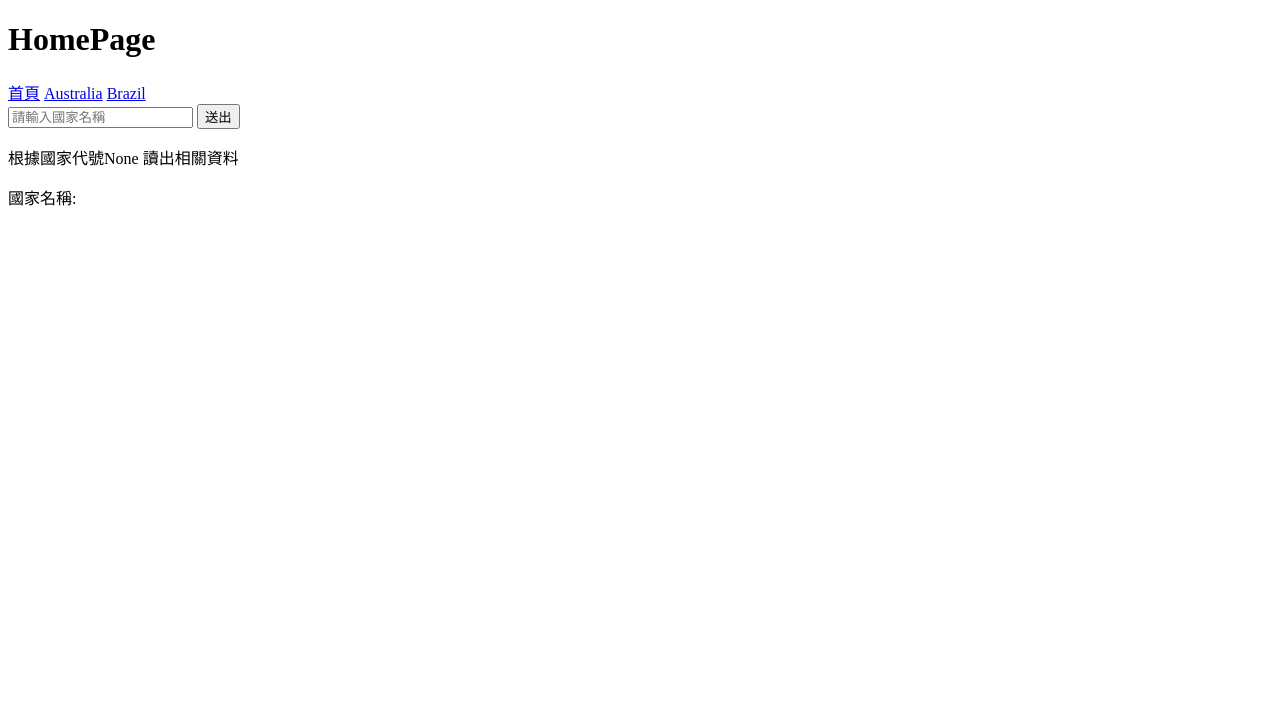
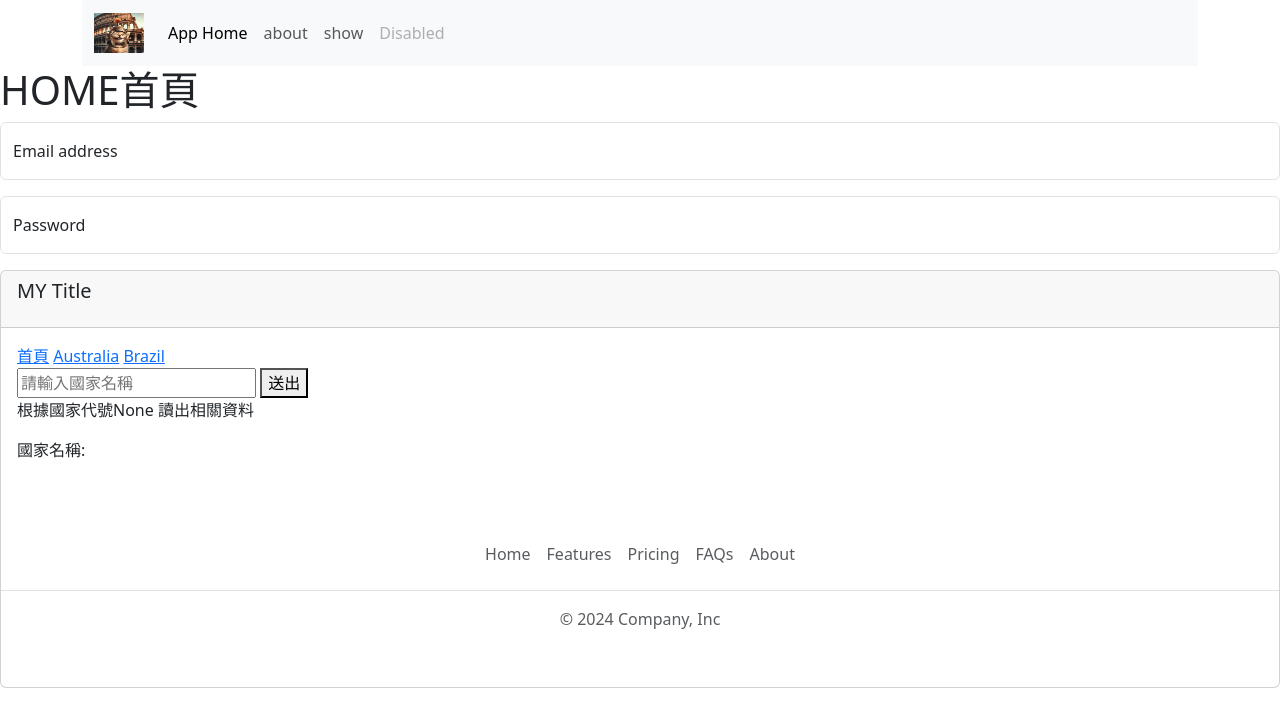
Before and after one commit to jayhong329/DjangoHome-Secondproject, a Django app: page / in a window 1280 px wide. Shown: the top 727 px of the page. Run offline with Django 5.2, Linux system fonts and the light colour scheme; some libraries are stand-ins or nearby versions.

Commit message:
url-tag的使用

```diff
--- a/home/templates/home/index.html
+++ b/home/templates/home/index.html
@@ -1,12 +1,12 @@
-<!DOCTYPE html>
-<html lang="en">
-<head>
-    <meta charset="UTF-8">
-    <meta name="viewport" content="width=device-width, initial-scale=1.0">
-    <title>HomePage</title>
-</head>
-<body>
-    <H1>HomePage</H1>
+{% extends 'base.html'%}
+
+{% block title %}
+<H1>HOME首頁</H1>
+{% endblock %}
+
+
+{% block content %}
+
     <a href="/">首頁</a>
     <a href="/?id=8">Australia</a>
     <a href="/?id=15">Brazil</a>
@@ -21,5 +21,4 @@
 
     <p>根據國家代號{{  id  }} 讀出相關資料</p>
     <p>國家名稱: {{ country }}</p>
-</body>
-</html>
+    {% endblock %}
--- a/home/urls.py
+++ b/home/urls.py
@@ -1,8 +1,9 @@
 from django.urls import path
 from home import views
 
+app_name = 'home'
 urlpatterns = [
-    path ('', views.index), # http://127.0.0.1:8000/
+    path ('', views.index, name = 'index'), # http://127.0.0.1:8000/
     path('home/',views.index),  #https://127.0.0.1:8000/home/
     path('countries/',views.countries),  #https://127.0.0.1:8000/countries/
     path('about/',views.about),  #https://127.0.0.1:8000/about/
--- a/myapp/urls.py
+++ b/myapp/urls.py
@@ -1,16 +1,17 @@
 from django.urls import path
 from myapp import views
 
+app_name = 'myapp'
 urlpatterns = [
     # path('比對的路徑', '要執行的function')
     #https://127.0.0.1:8000/store/
-    path('', views.index),
+    path('', views.index, name = "index"),
 
     #https://127.0.0.1:8000/store/detail/uuid
     path('details/<uuid:product_id>', views.details),
 
     #https://127.0.0.1:8000/store/about/
-    path('about/', views.about),
+    path('about/', views.about, name = "about"),
 
     #https://127.0.0.1:8000/store/about/2000
     path('about/<int:year>', views.about),
@@ -25,5 +26,5 @@ urlpatterns = [
     path('member_info/', views.member_info),
 
     #https://127.0.0.1:8000/store/show/
-    path('show/', views.show),
+    path('show/', views.show, name = "show"),
 ]
--- a/myapp/views.py
+++ b/myapp/views.py
@@ -6,7 +6,7 @@ from datetime import datetime
 
 def index(request):
     # return HttpResponse('<h2>我的APP 首頁</h2>')
-    title= 'hello django'
+    title= 'hello myapp'
     text = "a description, either true or imagined, of a connected series of events a description, either true or imagined, of a connected series of events a description, either true or imagined, of a connected series of events"
     now = datetime.now()
     id = '123e4567-e89b-12d3-a456-426655440000'
--- a/templates/base.html
+++ b/templates/base.html
@@ -14,7 +14,9 @@
     <div class="container">
         {% include 'navbar.html' %}
     </div>
-    <h1>Hello, world!</h1>
+    {% block title %}
+    <h1>Hello, 首頁!</h1>
+    {% endblock %}
 
     <div class="form-floating mb-3">
         <input type="email" class="form-control" id="floatingInput" placeholder="name@example.com">
@@ -29,16 +31,18 @@
 
       <div class="card">
         <h5 class="card-header">
-            {% block title %}
+
             <p>MY Title</p>
-            {% endblock %}
+
         </h5>
         <div class="card-body">
               {% block content %}
               <p>這裡的內容會被換掉</p>
               {% endblock %}
         </div>
+        {% include 'footer.html' %}
       </div>
+
       <!-- <script src="https://cdn.jsdelivr.net/npm/bootstrap@5.3.3/dist/js/bootstrap.bundle.min.js" integrity="sha384-YvpcrYf0tY3lHB60NNkmXc5s9fDVZLESaAA55NDzOxhy9GkcIdslK1eN7N6jIeHz" crossorigin="anonymous"></script> -->
       <script src="{% static 'scripts/bootstrap.min.js'%}"></script>
       {% block scripts %}
--- /dev/null
+++ b/templates/footer.html
@@ -0,0 +1,10 @@
+<footer class="py-3 my-4">
+    <ul class="nav justify-content-center border-bottom pb-3 mb-3">
+      <li class="nav-item"><a href="#" class="nav-link px-2 text-body-secondary">Home</a></li>
+      <li class="nav-item"><a href="#" class="nav-link px-2 text-body-secondary">Features</a></li>
+      <li class="nav-item"><a href="#" class="nav-link px-2 text-body-secondary">Pricing</a></li>
+      <li class="nav-item"><a href="#" class="nav-link px-2 text-body-secondary">FAQs</a></li>
+      <li class="nav-item"><a href="#" class="nav-link px-2 text-body-secondary">About</a></li>
+    </ul>
+    <p class="text-center text-body-secondary">© 2024 Company, Inc</p>
+  </footer>
--- a/templates/navbar.html
+++ b/templates/navbar.html
@@ -1,7 +1,8 @@
 {% load static %}
 <nav class="navbar navbar-expand-lg bg-body-tertiary">
     <div class="container-fluid">
-      <a class="navbar-brand" href="#">
+      <!-- <a class="navbar-brand" href="/"> -->
+      <a class="navbar-brand" href="{% url 'home:index' %}">
         <img src="{% static 'images/catsmile.png' %}" alt="Bootstrap" width="50" height="40">
       </a>
       <button class="navbar-toggler" type="button" data-bs-toggle="collapse" data-bs-target="#navbarNavAltMarkup" aria-controls="navbarNavAltMarkup" aria-expanded="false" aria-label="Toggle navigation">
@@ -9,9 +10,12 @@
       </button>
       <div class="collapse navbar-collapse" id="navbarNavAltMarkup">
         <div class="navbar-nav">
-          <a class="nav-link active" aria-current="page" href="#">Home</a>
-          <a class="nav-link" href="#">Features</a>
-          <a class="nav-link" href="#">Pricing</a>
+          <!-- <a class="nav-link active" aria-current="page" href="/store">Home</a> -->
+          <a class="nav-link active" aria-current="page" href="{% url 'myapp:index'%}">App Home</a>
+          <!-- <a class="nav-link" href="/store/about">about</a> -->
+          <a class="nav-link" href="{% url 'myapp:about'%}">about</a>
+          <!-- <a class="nav-link" href="/store/show">show</a> -->
+          <a class="nav-link" href="{% url 'myapp:show' %}">show</a>
           <a class="nav-link disabled" aria-disabled="true">Disabled</a>
         </div>
       </div>
```
